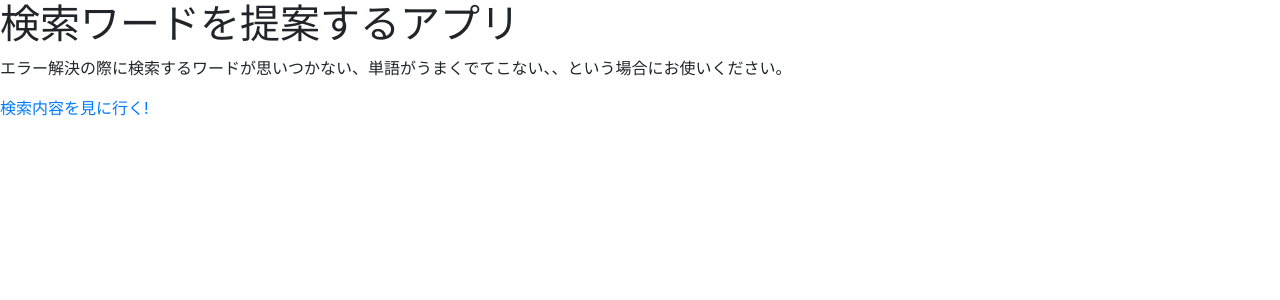
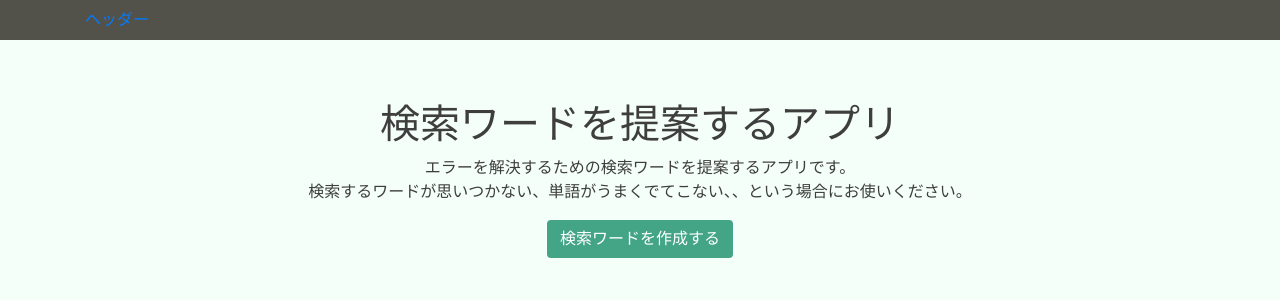
Before and after one commit to kouki512/Python-Search_support-proto, a Django app: page / in a window 1280 px wide. Shown: the top 300 px of the page. Run offline with Django 3.2, Linux system fonts and the light colour scheme.

```diff
--- a/search_support_proto/settings.py
+++ b/search_support_proto/settings.py
@@ -129,7 +129,7 @@ MEDIA_ROOT = os.path.join(BASE_DIR, 'media')
 MEDIA_URL = '/media/'
 # Default primary key field type
 # https://docs.djangoproject.com/en/3.2/ref/settings/#default-auto-field
-
+STATICFILES_DIRS = [BASE_DIR / "static" ]
 DEFAULT_AUTO_FIELD = 'django.db.models.BigAutoField'
 
 if not DEBUG:
--- /dev/null
+++ b/search_word/static/css/search.css
@@ -0,0 +1,61 @@
+/* top.html */
+.top-contents{
+  margin-top: 30px;
+}
+.contents-wrapper{
+  margin: 0 auto;
+  margin-top: 30px;
+}
+.top-title{
+  text-align: center;
+}
+.top-introduction{
+  text-align: center;
+}
+.top-btn-container{
+  text-align: center;
+}
+.top-btn {
+  color: #fff;
+  background-color: #43A586;
+  font-weight: 500;
+}
+.section-title{
+  font-size: 28px;
+  font-weight: bold;
+  text-align: center;
+  margin-bottom: 40px;
+  position: relative;
+  padding-bottom: 20px;
+
+}
+.section-title::after{
+    content: "";
+		background: #778899;
+		width: 76px;
+		height: 3px;
+		position: absolute;
+		bottom: 13%;
+		left: 50%;
+    transform: translateX(-50%);
+}
+
+/* select_language.html */
+.form_container{
+  margin: 0 auto;
+  width: 50%;
+  text-align: center;
+}
+.form-body{
+  margin-bottom: 15px;
+
+}
+.form-body-text{
+  font-size: 26px;
+  border: 2px solid #333;
+  padding: 5px 10px;
+}
+
+.form-feature{
+  margin: 30px 0px;
+}
--- a/search_word/templates/search_word/search_word_list.html
+++ b/search_word/templates/search_word/search_word_list.html
@@ -1,6 +1,6 @@
 {% extends 'base.html' %}
 {%block title%}検索内容一覧 {%endblock%}
-
+{% load static %}
 {% block content %}
 <div class="container">
   <div class="row">
--- a/search_word/templates/search_word/suggest_result.html
+++ b/search_word/templates/search_word/suggest_result.html
@@ -3,8 +3,8 @@
 {% block content %}
 <div class="container">
     <div class="row">
-        <div class="col-lg-8">
-            <h2>提案結果</h2>
+        <div class="col-lg-8 contents-wrapper">
+            <h2 class="section-title ">提案結果</h2>
             <h3>こちらのワードなどいかがでしょうか？</h3>
             <table class = "table">
                 <tbody>
--- a/search_word/templates/search_word/top.html
+++ b/search_word/templates/search_word/top.html
@@ -2,7 +2,21 @@
 {%block title%}検索内容一覧 {%endblock%}
 
 {% block content %}
-    <h1>検索ワードを提案するアプリ</h1>
-    <p>エラー解決の際に検索するワードが思いつかない、単語がうまくでてこない、、という場合にお使いください。</p>
-    <a href="{% url 'search_words' %}">検索内容を見に行く!</a>
+    <div class="container">
+        <div class="row">
+            <div class="col-lg-8 contents-wrapper">
+                <div class="top-contents">
+                    <div class="top-title">
+                        <h1>検索ワードを提案するアプリ</h1>
+                    </div>
+                    <div class="top-introduction">
+                        <p>エラーを解決するための検索ワードを提案するアプリです。<br>検索するワードが思いつかない、単語がうまくでてこない、、という場合にお使いください。</p>
+                    </div>
+                    <div class="top-btn-container">
+                        <a class = "top-btn btn " href="{% url 'select_errors' %}">検索ワードを作成する</a>
+                    </div>
+                </div>
+            </div>
+        </div>
+    </div>
 {% endblock content %}
--- a/search_word/views.py
+++ b/search_word/views.py
@@ -38,24 +38,6 @@ def SelectLanguage(request):
 
 
 def SelectErrors(request):
-    # # 送信されたセッションの取得
-    # technique = request.session.get('technique')
-    # # 選択言語及びフレームワークによるchoicesの定義
-    # if technique['technique'] == 'rails':
-    #     error_message = (
-    #         ('syntax', 'SyntaxError'), ('undefind', 'UndefindMethod'))
-    # elif technique['technique'] == 'django':
-    #     error_message = (
-    #         ('syntax', 'SyntaxError'), ('undefind', 'UndefindMethod'))
-    # # フォームの呼び出し（使用技術は前回送信したものを初期値に）
-    # form = SelectErrorsFormClass(technique)
-    # # エラーメッセージのプルダウンの更新
-    # form.fields['error_message'].choices = error_message
-    # # contextの定義
-    # context = {
-    #     'form': form,
-    #     'technique':technique['technique']
-    # }
 
     # 送信されたセッションの取得
     technique = request.session.get('technique')
@@ -70,8 +52,9 @@ def SelectErrors(request):
         #form.fields['error_message'].choices = error_message
         # formに入力がある場合オブジェクトを生成
         if form.is_valid():
-            SearchWord.objects.create(**form.cleaned_data)
-            return redirect('search_words')
+            search_word = SearchWord.objects.create(**form.cleaned_data)
+            #print(search_word.pk)
+            return redirect('search_word',pk=search_word.pk)
         else:
             print(form)
     context = {
@@ -79,14 +62,18 @@ def SelectErrors(request):
     }
     return render(request, 'search_word/select_errors.html', context)
 
+
 class SuggestWordView(DetailView):
     template_name = 'search_word/suggest_result.html'
     model = SearchWord
 
 # 入力されたエラーメッセージを分割し検索に必要なワードを抽出する関数
+
+
 def selection_error(error_message):
     # エラーの大枠を抽出
-    general_error = re.sub(r'(in\s.+?#.+[\s\S]*)|(Showing.+raised:)', '', error_message.error_message)
+    general_error = re.sub(
+        r'(in\s.+?#.+[\s\S]*)|(Showing.+raised:)', '', error_message.error_message)
     # エラーの詳細を抽出
     error_detail = re.sub(r'(.+\s(/.+):)|(for\s#.+)|(.+in\s.+?#.+)|(Did you mean[\s\S]*)|(Routing Error)', '',
                           error_message.error_message)
@@ -107,10 +94,14 @@ def suggest_word(words, colection_error):
 
     # 提案ワードを配列に格納
     suggest_word.append(technique + " " + general_error + " " + error_detail)
-    suggest_word.append(technique + " " + general_error)
+    #suggest_word.append(technique + " " + general_error)
+    # ↑ rails + syntaxなどで解決する可能性は低いと判断
+
     suggest_word.append(technique + " " + error_detail)
-    suggest_word.append(technique + " " + Feature)
-    suggest_word.append(technique + " " + Feature + " " + general_error)
+    #suggest_word.append(technique + " " + Feature)
+    # ↑ rails + 一覧ページ などではエラーの解決は困難
+    #suggest_word.append(technique + " " + Feature + " " + general_error)
+    # ↑ rails + 一覧機能 + syntaxなどで解決する可能性は低いと判断
     suggest_word.append(technique + " " + Feature + " " + error_detail)
     return suggest_word
 
@@ -130,6 +121,7 @@ def detail_func(request, pk):
     context = {'object': object, 'suggest_result': suggest_result}
     return render(request, 'search_word/suggest_result.html', context)
 
+
 def DeleteSearchWord(request, pk):
     if request.method == 'POST':
         search_word = SearchWord.objects.get(pk=pk)
--- /dev/null
+++ b/static/css/base.css
@@ -0,0 +1,12 @@
+body {
+  font-family: "Montserrat", "游ゴシック", sans-serif;
+  color: #3E3E3E;
+  background-color: #F5FFFA;
+}
+.contents-wrapper{
+  margin: 0 auto;
+  margin-top: 30px;
+}
+.header-nav{
+  background-color: #53524A	;
+}
--- a/templates/base.html
+++ b/templates/base.html
@@ -9,12 +9,35 @@
   <!-- Bootstrap CSS -->
   <link rel="stylesheet" href="https://cdn.jsdelivr.net/npm/bootstrap@4.3.1/dist/css/bootstrap.min.css"
     integrity="sha384-ggOyR0iXCbMQv3Xipma34MD+dH/1fQ784/j6cY/iJTQUOhcWr7x9JvoRxT2MZw1T" crossorigin="anonymous">
+  {% load static %}
+  <link rel="stylesheet" href="{% static 'css/search.css' %}">
+  <link rel="stylesheet" href="{% static 'css/base.css' %}">
 
   <title>{% block title %}{% endblock title %}|検索ワード提案</title>
 </head>
 
 <body>
   {% load static %}
+  <header>
+    <nav class="navbar navbar-expand-lg navbar-dark header-nav">
+      <div class="container">
+        <!--<a class="navbar-brand" href="/"><span>Bookers</span></a>-->
+        <a href="">ヘッダー</a>
+        <button class="navbar-toggler" type="button" data-toggle="collapse" data-target="#navbarNavDropdown"
+          aria-controls="navbarNavDropdown" aria-expanded="false" aria-label="Toggle navigation">
+          <span class="navbar-toggler-icon"></span>
+        </button>
+        <div class="collapse navbar-collapse" id="navbarNavDropdown">
+          <ul class="navbar-nav ml-auto">
+            <li></li>
+            <li></li>
+            <li></li>
+            <li></li>
+          </ul>
+        </div>
+      </div>
+    </nav>
+  </header>
   {% block content%}{%endblock content %}
 
   <!-- Optional JavaScript -->
```
Also changed, not shown: search_word/templates/search_word/select_errors.html (+15 -13 lines), search_word/templates/search_word/select_language.html (+15 -2 lines), Readme.md (added).
